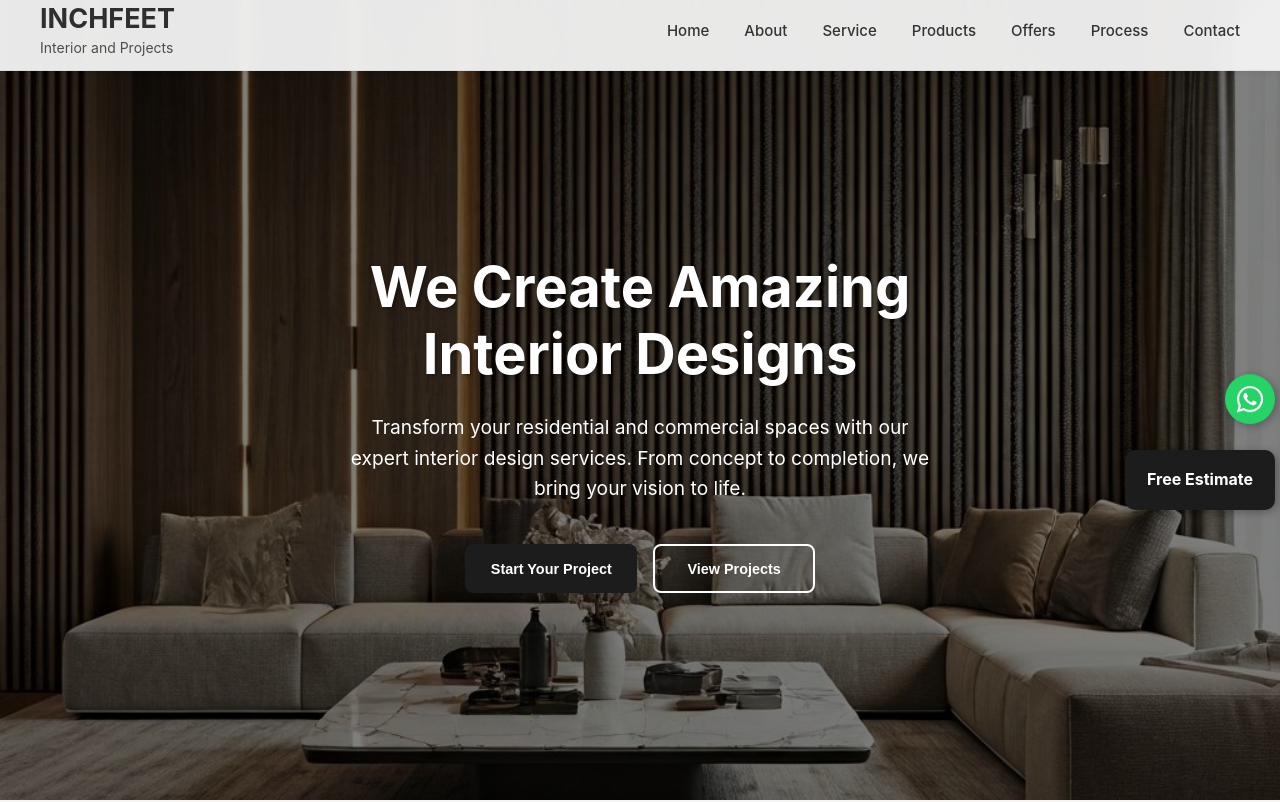
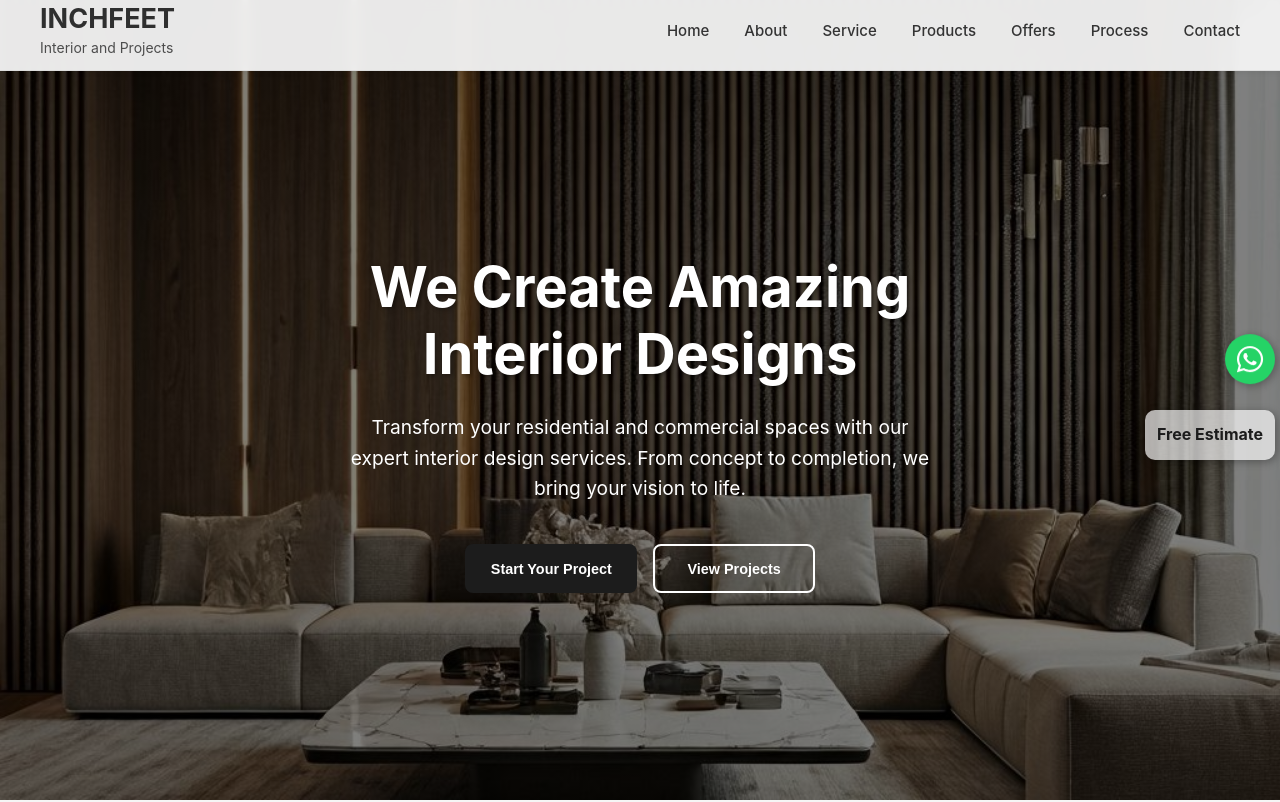
Before and after one commit to iswarya-7/inchfeet-interior, a React (Vite) app: page / in a window 1280 px wide. Shown: the top 802 px of the page. Built offline with nearby package versions, Linux system fonts and the light colour scheme.

Commit message:
updated free estimate color

```diff
--- a/src/App.css
+++ b/src/App.css
@@ -13,6 +13,7 @@ body {
 }
 
 .whatsapp-float {
+  margin-top: -40px;
   position: fixed; /* stays fixed on screen */
   right: 5px; /* distance from the right edge */
   top: 50%; /* vertical center */
@@ -56,14 +57,15 @@ body {
 
 /* free estimate */
 .estimate-float {
+  margin-top: -45px;
   position: fixed; /* always visible */
   right: 5px; /* distance from right edge */
   top: 60%; /* slightly below WhatsApp button */
   transform: translateY(-50%);
-  width: 150px; /* button width */
-  height: 60px; /* button height */
-  background-color: #1c1c1c; /* choose a color that fits your theme */
-  color: white;
+  width: 130px; /* button width */
+  height: 50px; /* button height */
+  background-color: #ffffffac; /* choose a color that fits your theme */
+  color: #1c1c1c;
   border-radius: 10px; /* rounded pill shape */
   display: flex;
   align-items: center;
@@ -74,13 +76,13 @@ body {
   z-index: 1000;
   cursor: pointer;
   transition: transform 0.3s ease, background-color 0.3s ease;
-  animation: bounceEstimate 2.5s infinite; /* optional bounce */
+  /* animation: bounceEstimate 2.5s infinite; optional bounce */
   text-decoration: none;
 }
 
 .estimate-float:hover {
   transform: translateY(-50%) scale(1.05);
-  background-color: #2f2f2f; /* slightly darker on hover */
+  background-color: white; /* slightly darker on hover */
 }
 
 /* Optional bounce animation */
```
